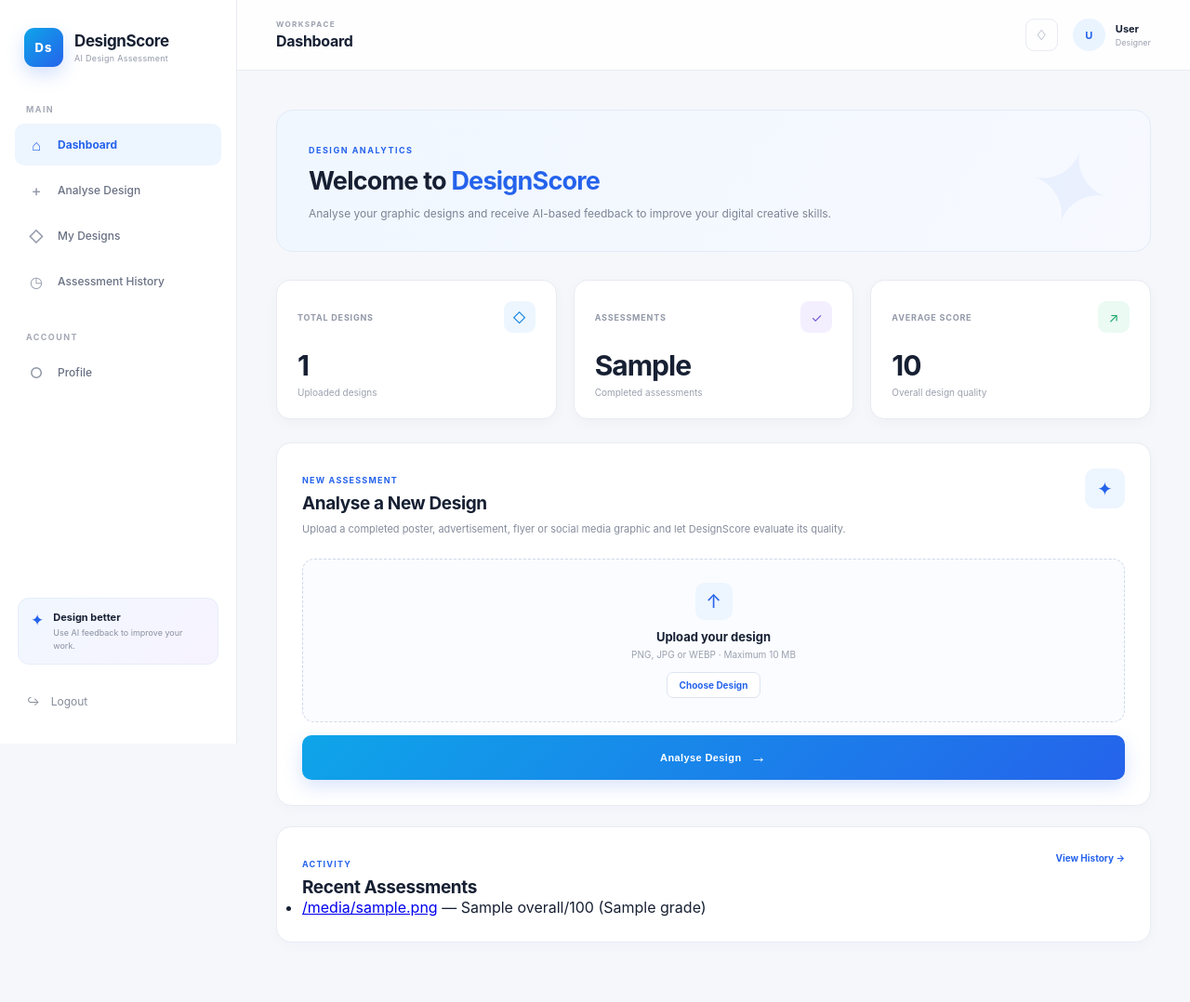
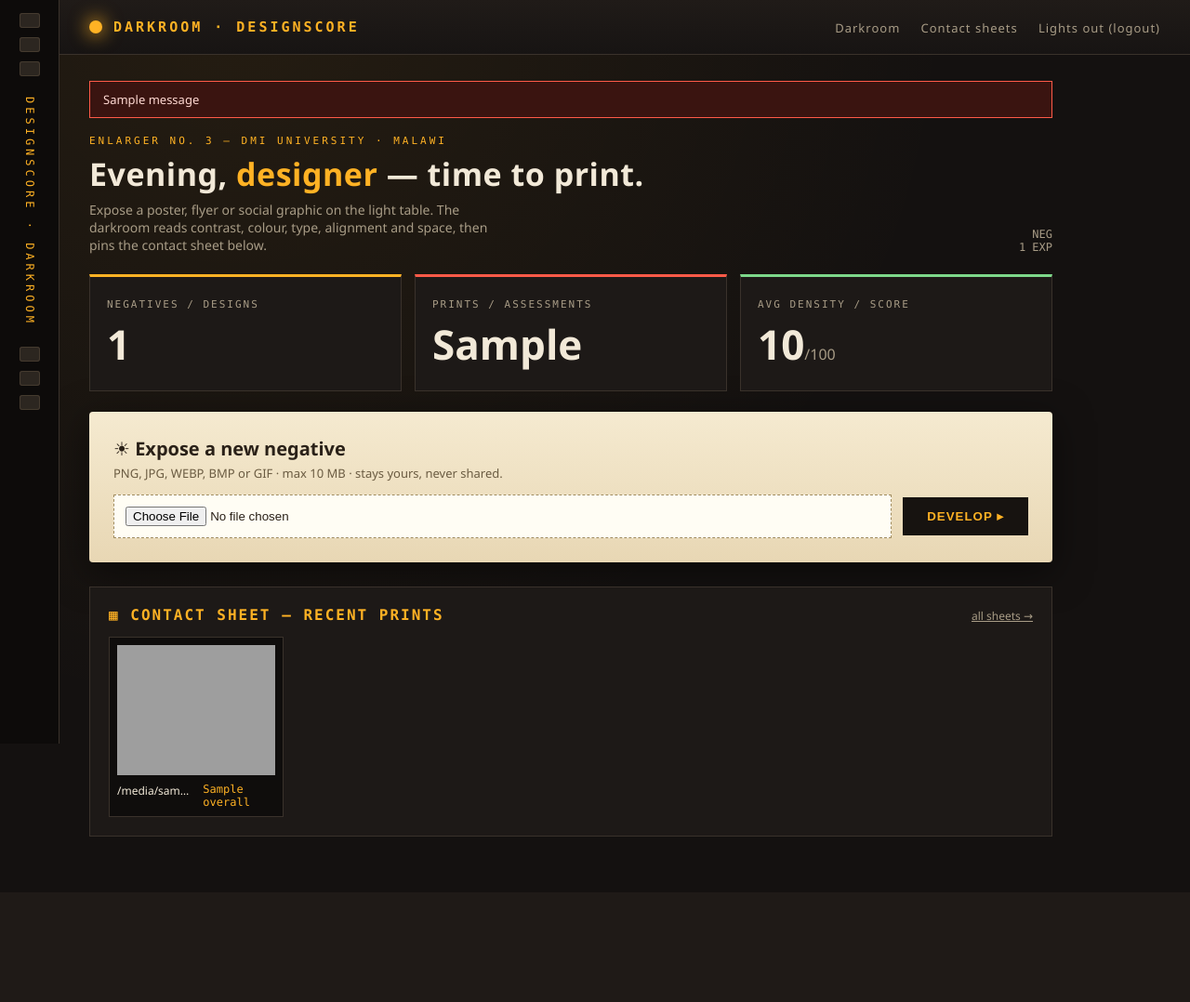
Before and after one commit to CedricBakali/AN-AI-BASED-GRAPHIC-DESIGN-QUALITY-ASSESMENT-AND-FEEDBACK-, a Flask app: template app/templates/dashboard/dashboard.html in a window 1280 px wide. Shown: the whole page at 93% size. After the commit the page ends 900 px from the top, so only its background shows below. Run offline with Flask 3, Linux system fonts and the light colour scheme; the template is opened without the code that fills it: most values are stand-ins (such as "Sample title", 1, 10 or a date in 2020); one stand-in notice (Sample message) is shown; grey boxes are pictures that could not be loaded.

Commit message:
Dashboard: unique darkroom theme, real stats, contact-sheet previews, flash messages

```diff
--- a/app/templates/dashboard/dashboard.html
+++ b/app/templates/dashboard/dashboard.html
@@ -1,423 +1,136 @@
 <!DOCTYPE html>
 <html lang="en">
+<head>
+<meta charset="UTF-8">
+<meta name="viewport" content="width=device-width, initial-scale=1.0">
+<title>Darkroom — DesignScore</title>
+<style>
+  :root{
+    --bg:#141110; --panel:#1d1917; --panel2:#242019;
+    --ink:#f2e9d8; --dim:#a89c86; --amber:#ffb224; --amber-deep:#c97a12;
+    --red:#ff5a48; --green:#7dd88a; --line:#3a322b;
+  }
+  *{box-sizing:border-box}
+  body{margin:0;background:var(--bg);color:var(--ink);
+    font-family:"Segoe UI",Verdana,sans-serif;
+    background-image:radial-gradient(circle at 20% 0%,rgba(255,178,36,.07),transparent 55%);}
+  /* sprocket rail */
+  .rail{background:#0d0b0a;border-right:1px solid var(--line);width:64px;min-height:100vh;
+    position:fixed;top:0;bottom:0;left:0;display:flex;flex-direction:column;align-items:center;
+    padding:14px 0;gap:10px}
+  .rail .hole{width:22px;height:16px;border-radius:3px;background:#2c2620;box-shadow:inset 0 0 0 1px #453b2f}
+  .rail .brand{writing-mode:vertical-rl;font-family:Consolas,monospace;letter-spacing:4px;
+    color:var(--amber);font-size:12px;margin:12px 0}
+  .wrap{margin-left:64px}
+  header.top{display:flex;justify-content:space-between;align-items:center;
+    padding:18px 32px;border-bottom:1px solid var(--line);background:linear-gradient(#201b18,#171413)}
+  header.top .lamp{display:flex;align-items:center;gap:12px}
+  .safelight{width:14px;height:14px;border-radius:50%;background:var(--amber);
+    box-shadow:0 0 18px 4px rgba(255,178,36,.55)}
+  header.top h1{font-size:15px;letter-spacing:3px;margin:0;font-family:Consolas,monospace;color:var(--amber)}
+  header.top nav a{color:var(--dim);text-decoration:none;margin-left:18px;font-size:13px;letter-spacing:1px}
+  header.top nav a:hover{color:var(--amber)}
+  main{padding:28px 32px 60px;max-width:1100px}
+  .flash{background:#3a1410;border:1px solid var(--red);color:#ffd9d2;padding:10px 14px;margin-bottom:18px;font-size:13px}
+  .hero{display:flex;justify-content:space-between;align-items:flex-end;gap:20px;margin:6px 0 22px}
+  .hero .kicker{font-family:Consolas,monospace;color:var(--amber);font-size:11px;letter-spacing:3px}
+  .hero h2{margin:6px 0;font-size:34px;letter-spacing:.5px}
+  .hero h2 em{color:var(--amber);font-style:normal}
+  .hero p{color:var(--dim);margin:0;max-width:56ch;font-size:14px}
+  .frame-no{font-family:Consolas,monospace;color:var(--dim);font-size:12px;text-align:right}
+  /* stat slabs */
+  .slabs{display:grid;grid-template-columns:repeat(3,1fr);gap:14px;margin-bottom:22px}
+  .slab{background:var(--panel);border:1px solid var(--line);border-top:3px solid var(--amber);
+    padding:16px 18px;position:relative}
+  .slab small{font-family:Consolas,monospace;letter-spacing:2px;color:var(--dim);font-size:11px}
+  .slab .big{font-size:44px;font-weight:800;margin:4px 0;font-variant-numeric:tabular-nums}
+  .slab .big span{font-size:16px;color:var(--dim);font-weight:400}
+  .slab:nth-child(2){border-top-color:var(--red)}
+  .slab:nth-child(3){border-top-color:var(--green)}
+  /* light table upload */
+  .lighttable{background:linear-gradient(#f5ead0,#e8d7b4);color:#2a2118;border-radius:4px;
+    padding:26px;margin-bottom:26px;box-shadow:0 10px 40px rgba(0,0,0,.5)}
+  .lighttable h3{margin:0 0 4px;font-size:20px}
+  .lighttable p{margin:0 0 14px;font-size:13px;color:#6b5c42}
+  .lighttable form{display:flex;gap:12px;flex-wrap:wrap;align-items:center}
+  .lighttable input[type=file]{background:#fffdf4;border:1px dashed #a08c5f;padding:12px;flex:1;min-width:220px}
+  .lighttable button{background:#171310;color:var(--amber);border:none;padding:13px 26px;
+    font-weight:700;letter-spacing:1px;cursor:pointer}
+  .lighttable button:hover{background:#000}
+  /* contact sheet */
+  .sheet{background:var(--panel);border:1px solid var(--line);padding:20px}
+  .sheet .head{display:flex;justify-content:space-between;align-items:baseline;margin-bottom:14px}
+  .sheet .head h3{margin:0;font-size:16px;letter-spacing:2px;font-family:Consolas,monospace;color:var(--amber)}
+  .sheet .head a{color:var(--dim);font-size:12px}
+  .frames{display:grid;grid-template-columns:repeat(auto-fill,minmax(180px,1fr));gap:14px}
+  .frame{background:#0f0d0c;border:1px solid var(--line);padding:8px}
+  .frame img{width:100%;height:140px;object-fit:cover;display:block;background:#000}
+  .frame .cap{font-size:12px;margin-top:8px;display:flex;justify-content:space-between;gap:8px}
+  .frame .cap a{color:var(--ink);text-decoration:none;overflow:hidden;text-overflow:ellipsis;white-space:nowrap}
+  .score{font-family:Consolas,monospace;color:var(--amber)}
+  .empty{border:1px dashed var(--line);padding:26px;text-align:center;color:var(--dim);font-size:13px}
+  @media(max-width:720px){.slabs{grid-template-columns:1fr}.wrap{margin-left:0}.rail{display:none}}
+</style>
+</head>
+<body>
+<aside class="rail" aria-hidden="true">
+  <div class="hole"></div><div class="hole"></div><div class="hole"></div>
+  <div class="brand">DESIGNSCORE · DARKROOM</div>
+  <div class="hole"></div><div class="hole"></div><div class="hole"></div>
+</aside>
+<div class="wrap">
+<header class="top">
+  <div class="lamp"><span class="safelight"></span><h1>DARKROOM · DESIGNSCORE</h1></div>
+  <nav>
+    <a href="{{ url_for('dashboard.dashboard') }}">Darkroom</a>
+    <a href="{{ url_for('history') }}">Contact sheets</a>
+    <a href="{{ url_for('auth.logout') }}">Lights out (logout)</a>
+  </nav>
+</header>
+<main>
+  {% with messages = get_flashed_messages() %}
+    {% if messages %}{% for message in messages %}<div class="flash">{{ message }}</div>{% endfor %}{% endif %}
+  {% endwith %}
+  <section class="hero">
+    <div>
+      <div class="kicker">ENLARGER NO. 3 — DMI UNIVERSITY · MALAWI</div>
+      <h2>Evening, <em>{{ user.username if user else 'designer' }}</em> — time to print.</h2>
+      <p>Expose a poster, flyer or social graphic on the light table. The darkroom reads contrast, colour, type, alignment and space, then pins the contact sheet below.</p>
+    </div>
+    <div class="frame-no">NEG<br>{{ total_designs }} EXP</div>
+  </section>
 
-<head>
-    <meta charset="UTF-8">
-    <meta name="viewport" content="width=device-width, initial-scale=1.0">
+  <section class="slabs">
+    <div class="slab"><small>NEGATIVES / DESIGNS</small><div class="big">{{ total_designs }}</div></div>
+    <div class="slab"><small>PRINTS / ASSESSMENTS</small><div class="big">{{ assessments_completed }}</div></div>
+    <div class="slab"><small>AVG DENSITY / SCORE</small><div class="big">{% if average_score is not none %}{{ average_score }}<span>/100</span>{% else %}—{% endif %}</div></div>
+  </section>
 
-    <title>Dashboard - DesignScore</title>
+  <section class="lighttable">
+    <h3>☀ Expose a new negative</h3>
+    <p>PNG, JPG, WEBP, BMP or GIF · max 10 MB · stays yours, never shared.</p>
+    <form action="{{ url_for('analyze') }}" method="POST" enctype="multipart/form-data">
+      <input type="file" name="image" accept="image/png,image/jpeg,image/webp,.bmp,.gif" required>
+      <button type="submit">DEVELOP ▸</button>
+    </form>
+  </section>
 
-    <link rel="stylesheet"
-          href="{{ url_for('static', filename='css/dashboard.css') }}">
-</head>
-
-<body class="dashboard-page">
-
-<div class="dashboard-layout">
-
-    <!-- ================= SIDEBAR ================= -->
-
-    <aside class="sidebar">
-
-        <!-- Brand -->
-        <div class="sidebar-brand">
-
-            <div class="brand-icon">
-                Ds
-            </div>
-
-            <div>
-                <h2>DesignScore</h2>
-                <span>AI Design Assessment</span>
-            </div>
-
-        </div>
-
-
-        <!-- Navigation -->
-        <nav class="sidebar-nav">
-
-            <p class="nav-label">MAIN</p>
-
-            <a href="{{ url_for('dashboard.dashboard') }}"
-               class="nav-item active">
-
-                <span class="nav-icon">⌂</span>
-                <span>Dashboard</span>
-
-            </a>
-
-
-            <a href="#" class="nav-item">
-
-                <span class="nav-icon">+</span>
-                <span>Analyse Design</span>
-
-            </a>
-
-
-            <a href="#" class="nav-item">
-
-                <span class="nav-icon">◇</span>
-                <span>My Designs</span>
-
-            </a>
-
-
-            <a href="{{ url_for('history') }}"
-               class="nav-item">
-
-                <span class="nav-icon">◷</span>
-                <span>Assessment History</span>
-
-            </a>
-
-
-            <p class="nav-label nav-label-settings">
-                ACCOUNT
-            </p>
-
-
-            <a href="#" class="nav-item">
-
-                <span class="nav-icon">○</span>
-                <span>Profile</span>
-
-            </a>
-
-        </nav>
-
-
-        <!-- Sidebar bottom -->
-        <div class="sidebar-bottom">
-
-            <div class="sidebar-tip">
-
-                <span class="tip-icon">✦</span>
-
-                <div>
-                    <strong>Design better</strong>
-                    <p>Use AI feedback to improve your work.</p>
-                </div>
-
-            </div>
-
-
-            <a href="{{ url_for('auth.logout') }}"
-               class="logout-link">
-
-                <span>↪</span>
-                Logout
-
-            </a>
-
-        </div>
-
-    </aside>
-
-
-    <!-- ================= MAIN ================= -->
-
-    <main class="dashboard-main">
-
-
-        <!-- TOP BAR -->
-
-        <header class="topbar">
-
-            <div class="topbar-title">
-
-                <span class="mobile-menu">☰</span>
-
-                <div>
-                    <span class="page-label">WORKSPACE</span>
-                    <h3>Dashboard</h3>
-                </div>
-
-            </div>
-
-
-            <div class="topbar-user">
-
-                <div class="notification">
-                    ♢
-                </div>
-
-                <div class="user-avatar">
-                    U
-                </div>
-
-                <div class="user-info">
-                    <strong>User</strong>
-                    <span>Designer</span>
-                </div>
-
-            </div>
-
-        </header>
-
-
-        <!-- ================= CONTENT ================= -->
-
-        <section class="dashboard-content">
-
-
-            <!-- WELCOME -->
-
-            <div class="welcome-section">
-
-                <div>
-
-                    <span class="welcome-tag">
-                        DESIGN ANALYTICS
-                    </span>
-
-                    <h1>
-                        Welcome to <span>DesignScore</span>
-                    </h1>
-
-                    <p>
-                        Analyse your graphic designs and receive
-                        AI-based feedback to improve your digital
-                        creative skills.
-                    </p>
-
-                </div>
-
-                <div class="welcome-decoration">
-                    ✦
-                </div>
-
-            </div>
-
-
-            <!-- ================= STATISTICS ================= -->
-
-            <div class="stats-grid">
-
-
-                <div class="stat-card">
-
-                    <div class="stat-top">
-
-                        <span class="stat-label">
-                            TOTAL DESIGNS
-                        </span>
-
-                        <div class="stat-icon blue">
-                            ◇
-                        </div>
-
-                    </div>
-
-                    <div class="stat-number">
-                        {{ total_designs }}
-                    </div>
-
-                    <p>
-                        Uploaded designs
-                    </p>
-
-                </div>
-
-
-                <div class="stat-card">
-
-                    <div class="stat-top">
-
-                        <span class="stat-label">
-                            ASSESSMENTS
-                        </span>
-
-                        <div class="stat-icon purple">
-                            ✓
-                        </div>
-
-                    </div>
-
-                    <div class="stat-number">
-                        {{ assessments_completed }}
-                    </div>
-
-                    <p>
-                        Completed assessments
-                    </p>
-
-                </div>
-
-
-                <div class="stat-card">
-
-                    <div class="stat-top">
-
-                        <span class="stat-label">
-                            AVERAGE SCORE
-                        </span>
-
-                        <div class="stat-icon green">
-                            ↗
-                        </div>
-
-                    </div>
-
-                    <div class="stat-number">
-                        {% if average_score is not none %}{{ average_score }}{% else %}—{% endif %}
-                    </div>
-
-                    <p>
-                        Overall design quality
-                    </p>
-
-                </div>
-
-
-            </div>
-
-
-            <!-- ================= ANALYSE DESIGN ================= -->
-
-            <div class="analyse-card">
-
-                <div class="card-header">
-
-                    <div>
-
-                        <span class="section-label">
-                            NEW ASSESSMENT
-                        </span>
-
-                        <h2>
-                            Analyse a New Design
-                        </h2>
-
-                        <p>
-                            Upload a completed poster, advertisement,
-                            flyer or social media graphic and let
-                            DesignScore evaluate its quality.
-                        </p>
-
-                    </div>
-
-
-                    <div class="analyse-icon">
-                        ✦
-                    </div>
-
-                </div>
-
-
-                <form
-                    action="{{ url_for('analyze') }}"
-                    method="POST"
-                    enctype="multipart/form-data"
-                    class="upload-form">
-
-
-                    <label class="upload-area">
-
-                        <input
-                            type="file"
-                            name="image"
-                            accept="image/png,image/jpeg,image/webp"
-                            required>
-
-                        <div class="upload-icon">
-                            ↑
-                        </div>
-
-                        <h3>
-                            Upload your design
-                        </h3>
-
-                        <p>
-                            PNG, JPG or WEBP · Maximum 10 MB
-                        </p>
-
-                        <span class="choose-file">
-                            Choose Design
-                        </span>
-
-                    </label>
-
-
-                    <button
-                        type="submit"
-                        class="analyse-button">
-
-                        <span>Analyse Design</span>
-
-                        <span class="arrow">
-                            →
-                        </span>
-
-                    </button>
-
-                </form>
-
-            </div>
-
-
-            <!-- ================= RECENT ASSESSMENTS ================= -->
-
-            <div class="recent-card">
-
-                <div class="card-heading">
-
-                    <div>
-
-                        <span class="section-label">
-                            ACTIVITY
-                        </span>
-
-                        <h2>
-                            Recent Assessments
-                        </h2>
-
-                    </div>
-
-                    <a href="{{ url_for('history') }}">
-                        View History →
-                    </a>
-
-                </div>
-
-
-                {% if assessments %}
-                <ul class="recent-list">
-                    {% for a in assessments[:5] %}
-                    <li>
-                        <a href="{{ url_for('result', analysis_id=a.id) }}">{{ a.filename }}</a>
-                        — {{ a.overall }}/100 ({{ a.grade }})
-                    </li>
-                    {% endfor %}
-                </ul>
-                {% else %}
-                <div class="empty-state">
-
-                    <div class="empty-icon">
-                        ◇
-                    </div>
-
-                    <h3>
-                        No assessments yet
-                    </h3>
-
-                    <p>
-                        Your recent design assessments will appear
-                        here after you analyse your first design.
-                    </p>
-
-                </div>
-                {% endif %}
-
-            </div>
-
-
-        </section>
-
-    </main>
-
+  <section class="sheet">
+    <div class="head"><h3>▦ CONTACT SHEET — RECENT PRINTS</h3><a href="{{ url_for('history') }}">all sheets →</a></div>
+    {% if assessments %}
+    <div class="frames">
+      {% for a in assessments[:6] %}
+      <div class="frame">
+        <img src="/{{ a.image_path }}" alt="{{ a.filename }}" loading="lazy">
+        <div class="cap"><a href="{{ url_for('result', analysis_id=a.id) }}">{{ a.filename }}</a><span class="score">{{ a.overall }}</span></div>
+      </div>
+      {% endfor %}
+    </div>
+    {% else %}
+    <div class="empty">No negatives developed yet. Expose your first design on the light table above — it will appear here as a contact print.</div>
+    {% endif %}
+  </section>
+</main>
 </div>
-
 </body>
 </html>
```
